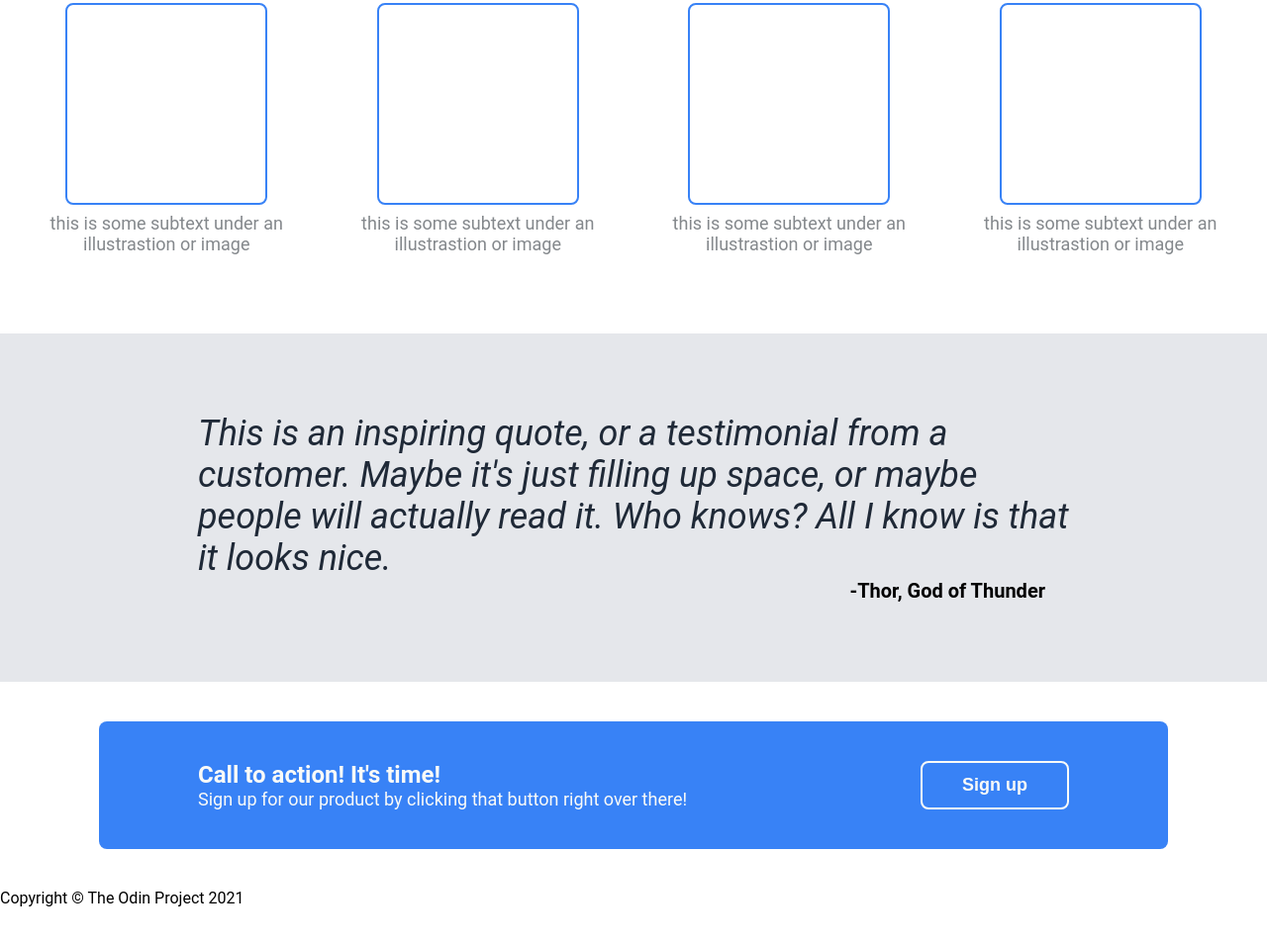
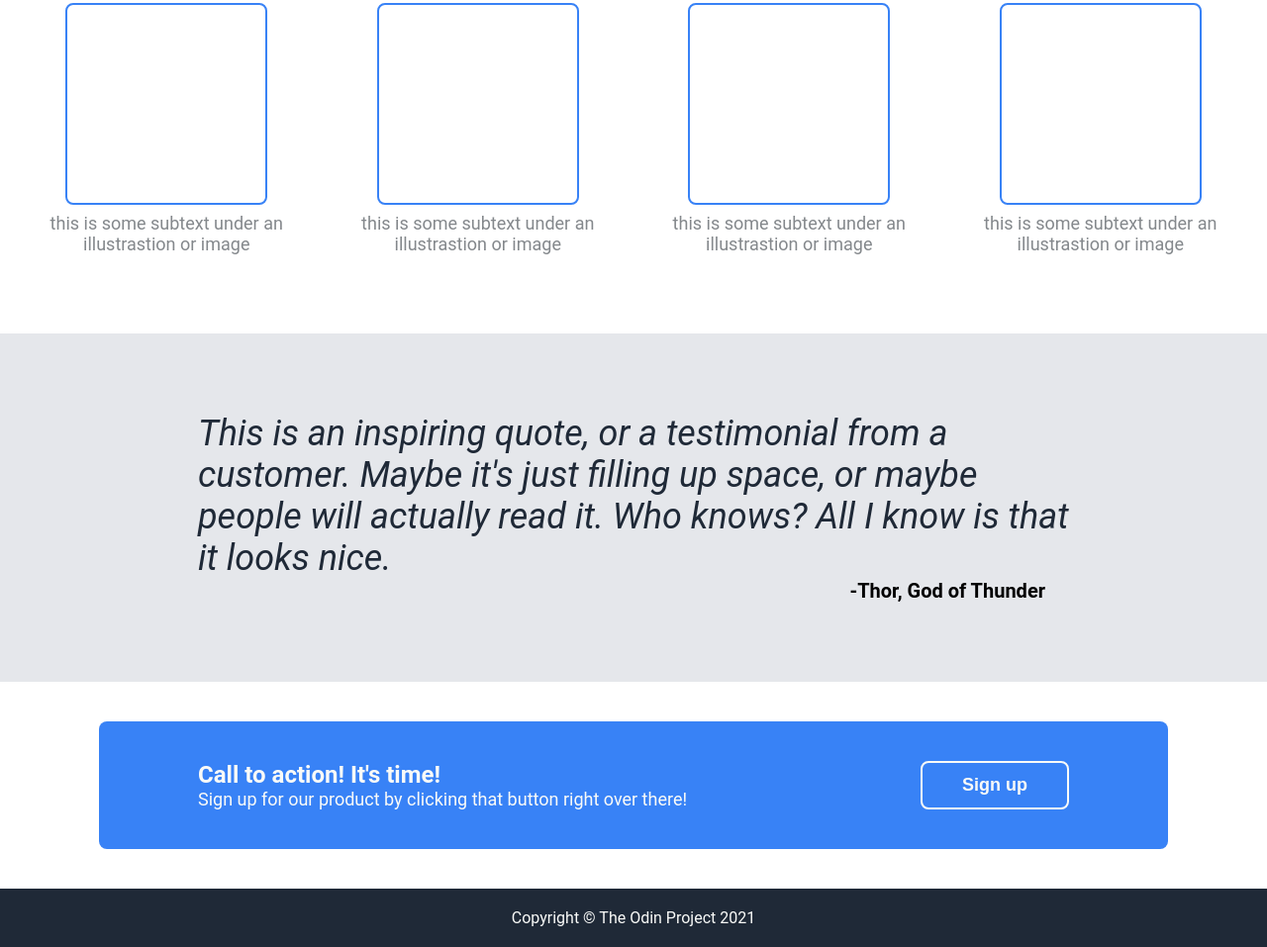
Before and after one commit to tuananh-ng/odin-landing-page, a plain HTML site: page index.html in a window 1280 px wide. Shown: the part 554-1511 px from the top of the page at 99% size. Before the commit the page ends 1471 px from the top, so only its background shows below. Drawn offline with Linux system fonts and the light colour scheme.

Commit message:
Add styles to the footer

```diff
--- a/style.css
+++ b/style.css
@@ -7,6 +7,7 @@ body {
 }
 
 .header,
+.footer,
 .hero {
     display: flex;
     justify-content: space-between;
@@ -177,3 +178,10 @@ body {
     font-weight: bold;
     font-size: 18px;
 }
+
+.footer {
+    justify-content: center;
+    align-items: center;
+    color: #f9faf8;
+    padding: 20px;
+}
```
